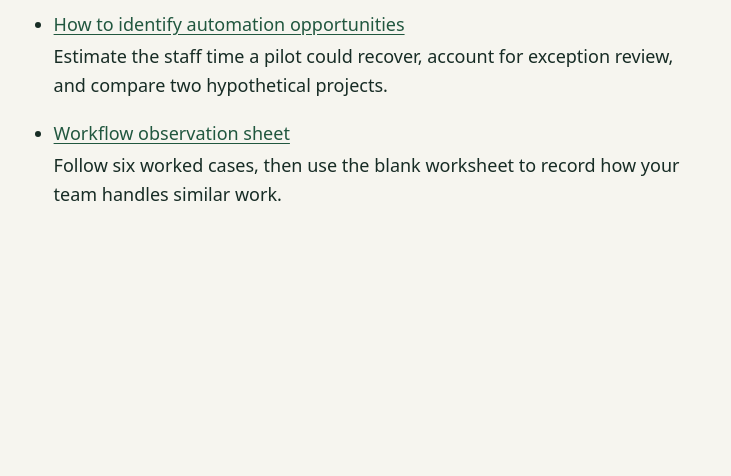
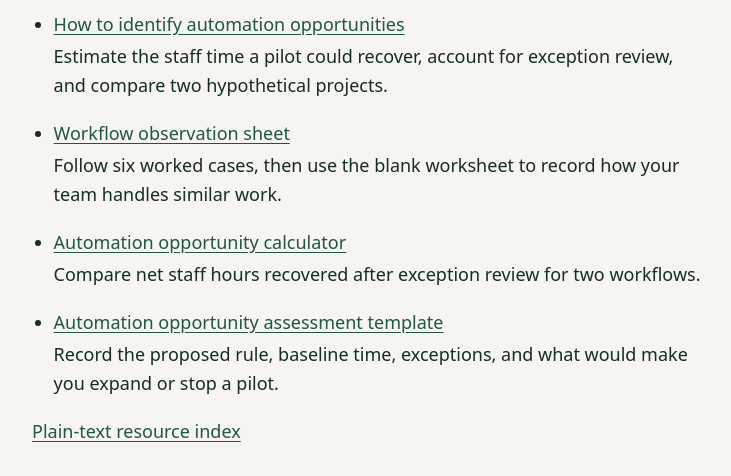
Before and after one commit to jrefstrupalvear/jrefstrupalvear.github.io, a plain HTML site: page index.html in a window 1280 px wide. Shown: the part 182-658 px from the top of the page, without its empty margins (272-1003 px from the left). Drawn offline with Linux system fonts and the light colour scheme.

Commit message:
Expose the guide resources in HTML and a plain-text index

```diff
--- a/index.html
+++ b/index.html
@@ -3,9 +3,10 @@
 <head>
   <meta charset="utf-8">
   <meta name="viewport" content="width=device-width, initial-scale=1">
-  <title>Workflow Field Guide | Guide and worksheet</title>
-  <meta name="description" content="Find the Workflow Field Guide and its observation worksheet for evaluating automation opportunities.">
+  <title>Workflow Field Guide | Automation assessment resources</title>
+  <meta name="description" content="Find workflows worth automating, compare the staff time two pilots could recover, and record a decision with the assessment template.">
   <link rel="canonical" href="https://jrefstrupalvear.github.io/">
+  <link rel="describedby" href="/llms.txt" type="text/plain">
   <style>
     body { margin: 0; background: #f6f5ef; color: #172c25; font: 18px/1.6 system-ui, sans-serif; }
     main { max-width: 42rem; margin: auto; padding: 3rem 1.25rem; }
@@ -28,7 +29,16 @@
         <a href="/workflow-field-guide/workflow-observation.html">Workflow observation sheet</a>
         <p>Follow six worked cases, then use the blank worksheet to record how your team handles similar work.</p>
       </li>
+      <li>
+        <a href="/workflow-field-guide/automation-scorecard.html">Automation opportunity calculator</a>
+        <p>Compare net staff hours recovered after exception review for two workflows.</p>
+      </li>
+      <li>
+        <a href="/workflow-field-guide/automation-opportunity-assessment.html">Automation opportunity assessment template</a>
+        <p>Record the proposed rule, baseline time, exceptions, and what would make you expand or stop a pilot.</p>
+      </li>
     </ul>
+    <p><a href="/llms.txt">Plain-text resource index</a></p>
   </main>
 </body>
 </html>
```
Also changed, not shown: llms.txt (added).
